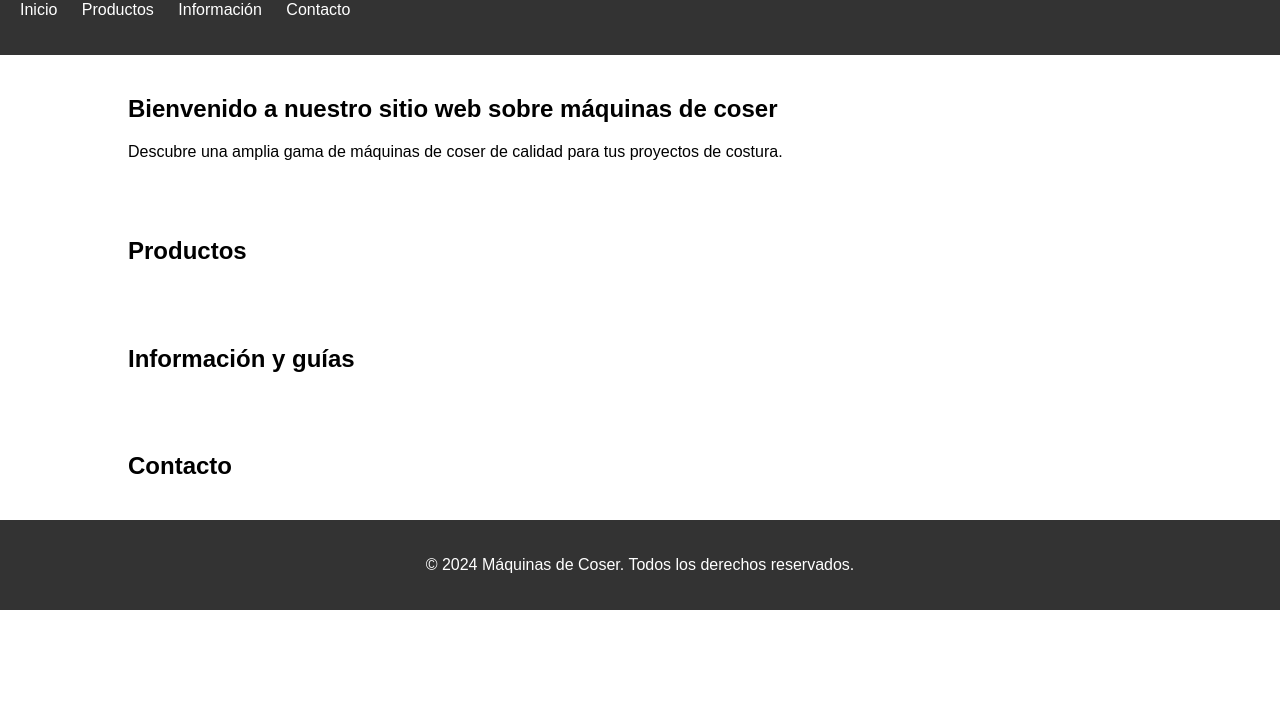
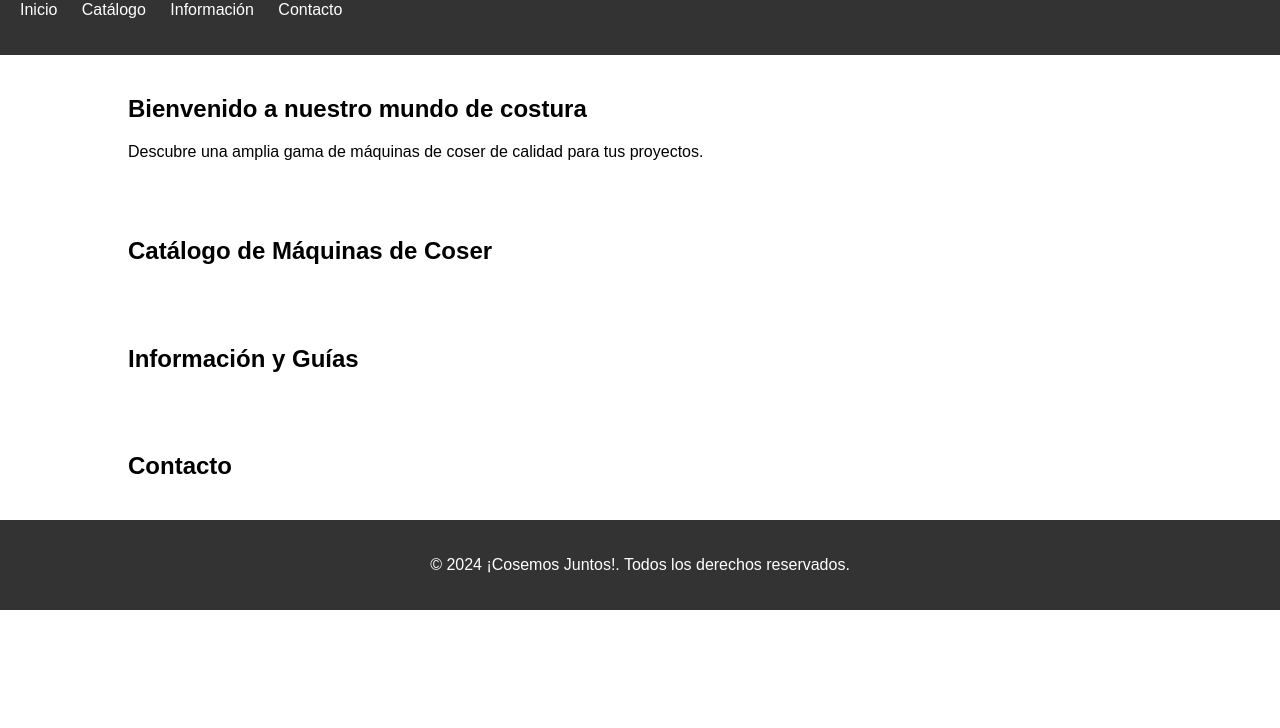
Before and after one commit to LaRoyilda/LaRoyilda.github.io, a plain HTML site: page index.html in a window 1280 px wide. Shown: the part 72-800 px from the top of the page. Drawn offline with Linux system fonts and the light colour scheme.

Commit message:
Update index.html

```diff
--- a/index.html
+++ b/index.html
@@ -3,40 +3,40 @@
 <head>
   <meta charset="UTF-8">
   <meta name="viewport" content="width=device-width, initial-scale=1.0">
-  <title>Máquinas de Coser</title>
+  <title>¡Cosemos Juntos!</title>
   <link rel="stylesheet" href="styles.css">
 </head>
 <body>
   <header>
-    <h1>Máquinas de Coser</h1>
+    <h1>¡Cosemos Juntos!</h1>
     <nav>
       <ul>
-        <li><a href="#inicio">Inicio</a></li>
-        <li><a href="#productos">Productos</a></li>
-        <li><a href="#informacion">Información</a></li>
-        <li><a href="#contacto">Contacto</a></li>
+        <li><a href="#inicio" class="btn">Inicio</a></li>
+        <li><a href="#productos" class="btn">Catálogo</a></li>
+        <li><a href="#informacion" class="btn">Información</a></li>
+        <li><a href="#contacto" class="btn">Contacto</a></li>
       </ul>
     </nav>
   </header>
 
   <section id="inicio">
     <div class="container">
-      <h2>Bienvenido a nuestro sitio web sobre máquinas de coser</h2>
-      <p>Descubre una amplia gama de máquinas de coser de calidad para tus proyectos de costura.</p>
+      <h2>Bienvenido a nuestro mundo de costura</h2>
+      <p>Descubre una amplia gama de máquinas de coser de calidad para tus proyectos.</p>
       <!-- Aquí puedes añadir una imagen destacada -->
     </div>
   </section>
 
   <section id="productos">
     <div class="container">
-      <h2>Productos</h2>
-      <!-- Aquí puedes añadir la lista de productos con imágenes, descripciones y precios -->
+      <h2>Catálogo de Máquinas de Coser</h2>
+      <!-- Aquí puedes añadir una galería de imágenes de máquinas de coser -->
     </div>
   </section>
 
   <section id="informacion">
     <div class="container">
-      <h2>Información y guías</h2>
+      <h2>Información y Guías</h2>
       <!-- Aquí puedes añadir artículos informativos y guías -->
     </div>
   </section>
@@ -49,7 +49,7 @@
   </section>
 
   <footer>
-    <p>&copy; 2024 Máquinas de Coser. Todos los derechos reservados.</p>
+    <p>&copy; 2024 ¡Cosemos Juntos!. Todos los derechos reservados.</p>
   </footer>
 </body>
 </html>
```
